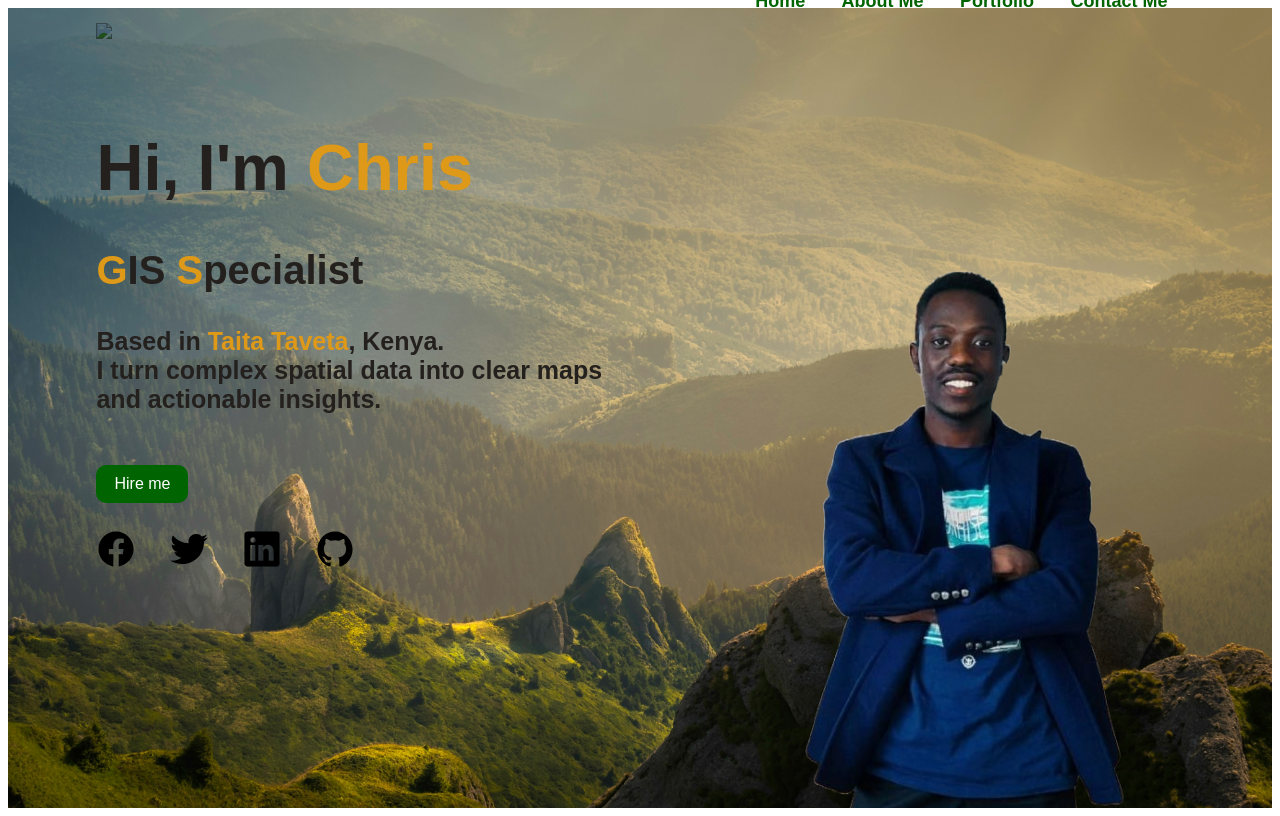
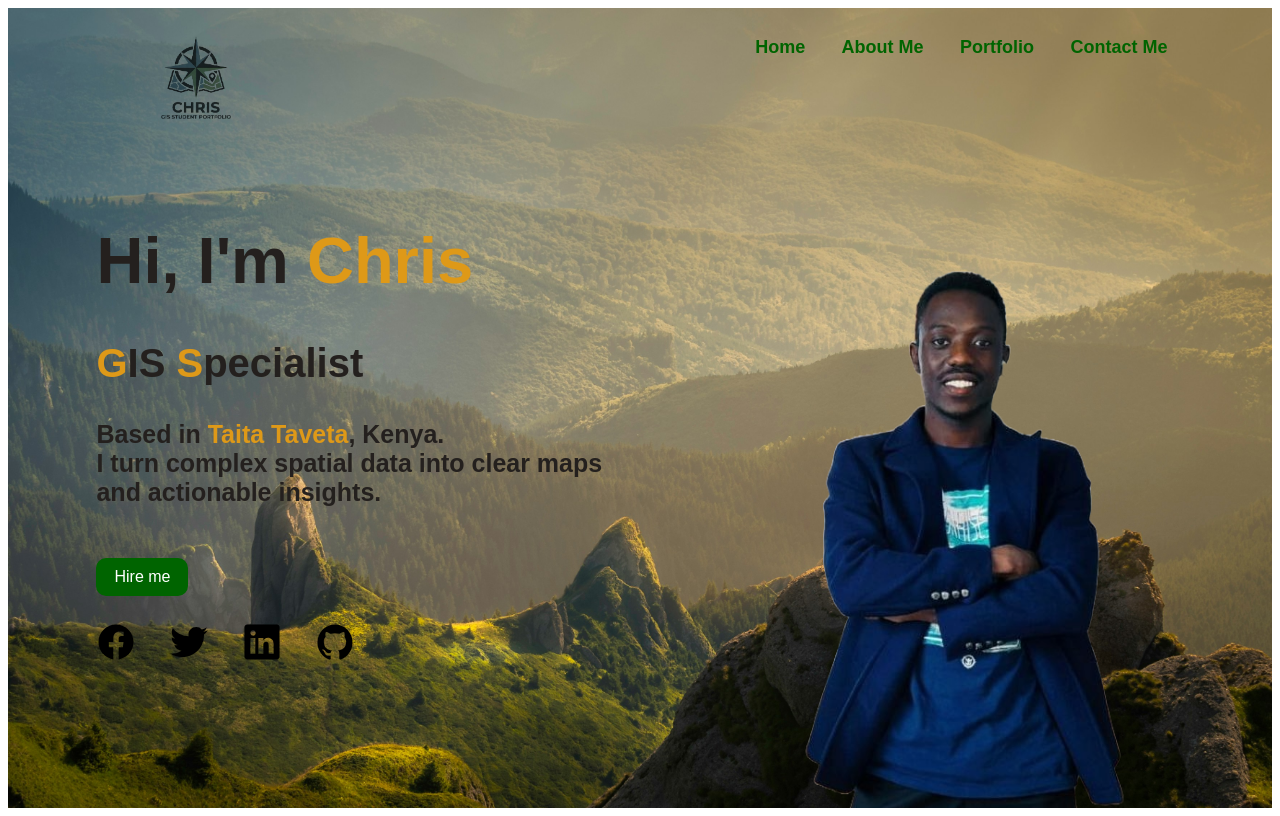
Before and after one commit to Agentsnow212/Portforlio_trial, a plain HTML site: page Portfolio.html in a window 1280 px wide. Shown: the top 816 px of the page. Drawn offline with nearby package versions, Linux system fonts and the light colour scheme.

```diff
--- a/Portfolio.html
+++ b/Portfolio.html
@@ -9,7 +9,7 @@
 <body>
     <div class="main">
         <div class="navbar">
-            <img src="Photos/LOGO(Edited).pnggi" class="LOGO" width="200" style="mix-blend-mode: multiply;">
+            <img src="Photos/LOGO(Edited).png" class="LOGO" width="200" style="mix-blend-mode: multiply;">
 
             <ul>
                 <li><a href="index.html">Home</a></li>
@@ -22,11 +22,13 @@
         <div class="info">
             <h1>Hi, I'm <span>Chris</span></h1>
             <h2><span>G</span>IS <span>S</span>pecialist</h2>
+
             <h3>
                 Based in <span>Taita Taveta</span>, Kenya.<br>
                 I turn complex spatial data into clear maps <br>
                 and actionable insights.
             </h3>
+
             <a href="#" class="btn">Hire me</a>
         </div>
 
```
